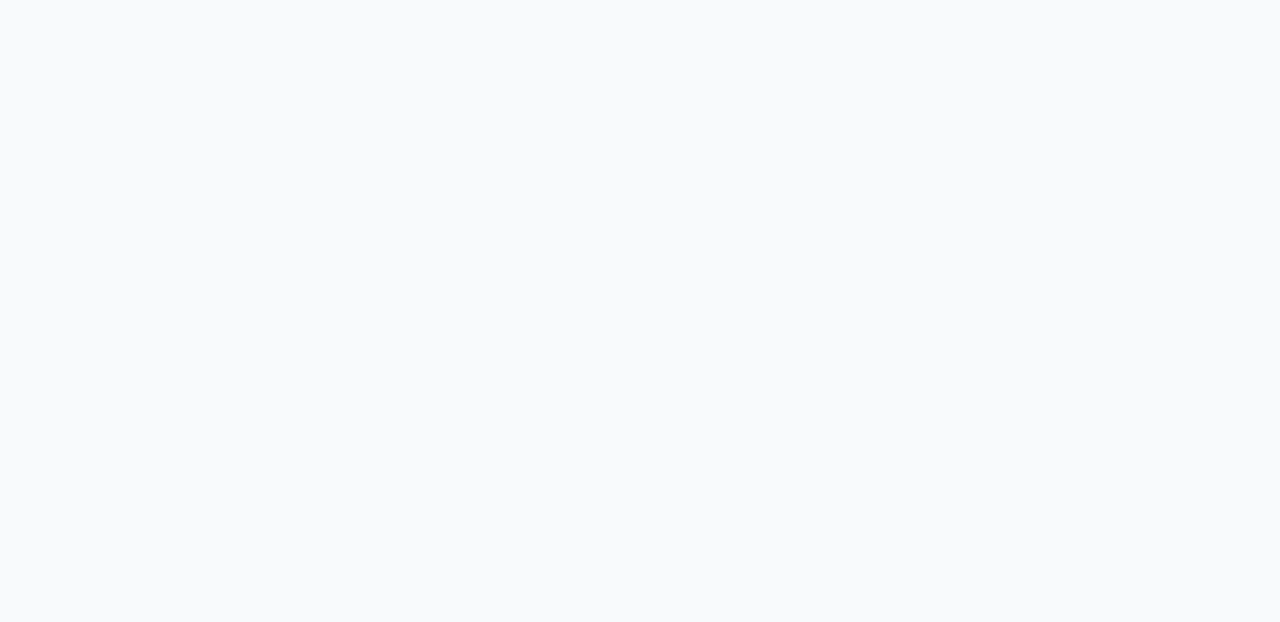
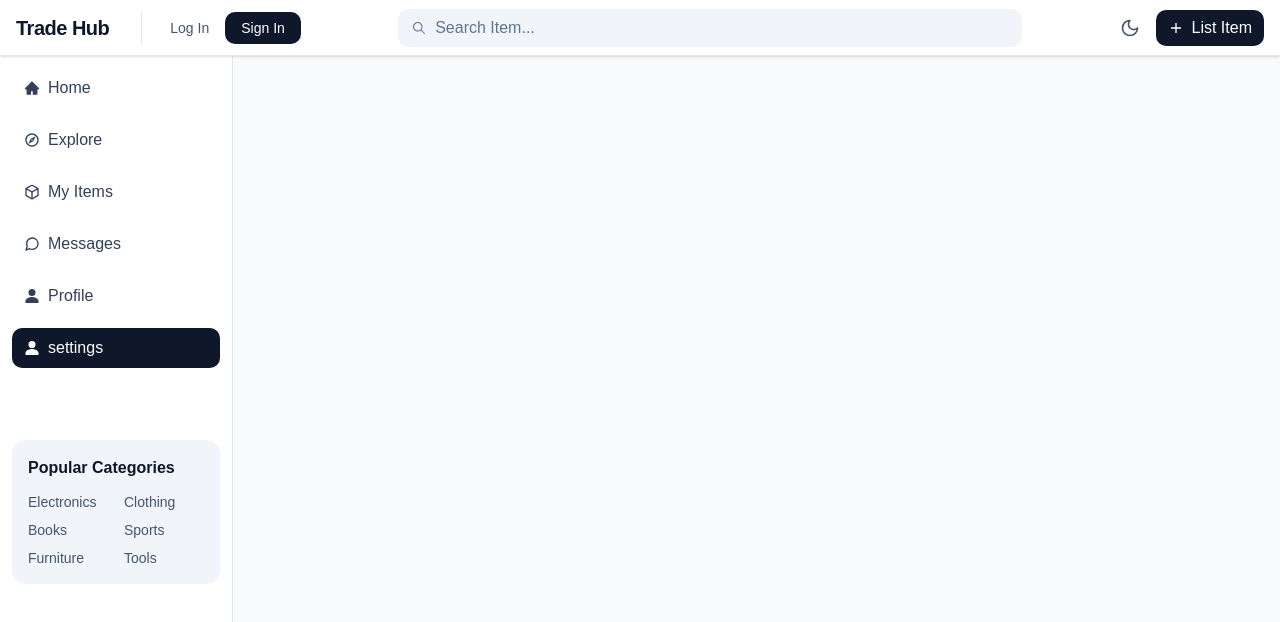
Before and after one commit to ammarmohammed6783-del/Swapify, a React (Vite) app: page /settings in a window 1280 px wide. Before the commit this address had no page. Shown: the top 622 px of the page. Built offline with nearby package versions, Linux system fonts and the light colour scheme.

Commit message:
added settings page

```diff
--- a/src/App.tsx
+++ b/src/App.tsx
@@ -10,6 +10,7 @@
 import Layout from './components/Layout'
 import AddItem from './pages/AddItem'
 import HowItWork from './pages/HowItWork'
+import Settings from './pages/Settings'
 
 function App() {
   return (
@@ -20,6 +21,7 @@
         <Route path='items' element={<Items />} />
         <Route path='messages' element={<Messages />} />
         <Route path='profile' element={<Profile />} />
+        <Route path='settings' element={<Settings />} />
       </Route>
       <Route path='/signIn' element={<SignIn />} />
       <Route path='/login' element={<LogIn />} />
--- /dev/null
+++ b/src/pages/Settings.tsx
@@ -0,0 +1,9 @@
+function Settings() {
+    return (
+        <div>
+
+        </div>
+    )
+}
+
+export default Settings
```
